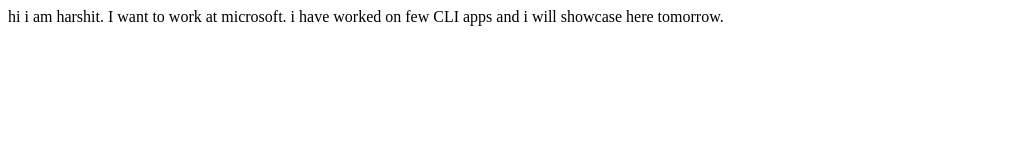
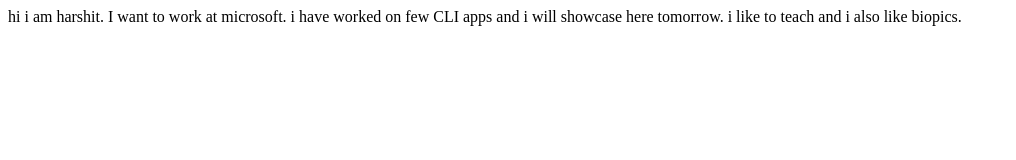
Before and after one commit to harshitadatra/harshit-portfolio, a plain HTML site: page index.html in a window 1280 px wide. Shown: the whole page, without its empty margins (0-1016 px from the left). Drawn offline with Linux system fonts and the light colour scheme.

Commit message:
update interests

```diff
--- a/index.html
+++ b/index.html
@@ -10,5 +10,6 @@
     I want to work at microsoft.
 
     i have worked on few CLI apps and i will showcase here tomorrow.
+     i like to teach and i also like biopics.
 </body>
 </html>
```
